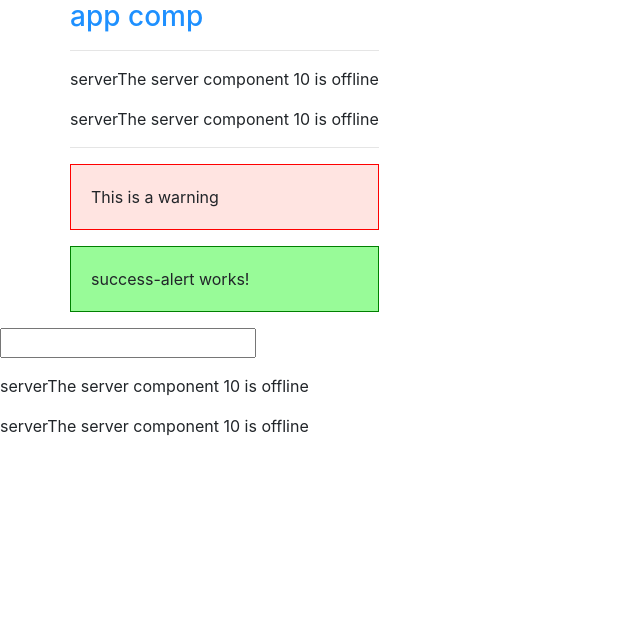
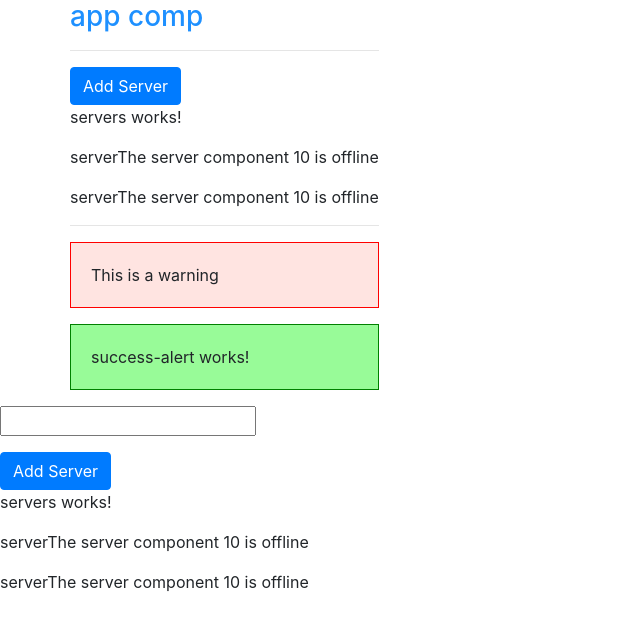
Before and after one commit to sukhmani/Angular1, an Angular app in the folder my-first-app/: page / in a window 1280 px wide. Shown: the top 630 px of the page, without its empty margins (0-640 px from the left). Built offline with nearby package versions, Linux system fonts and the light colour scheme.

Commit message:
propertyBinding

```diff
--- a/my-first-app/src/app/servers/servers.component.html
+++ b/my-first-app/src/app/servers/servers.component.html
@@ -1,3 +1,6 @@
+
+<button class="btn btn-primary"
+[disabled]>Add Server</button>
 <p>servers works!</p>
 <app-server></app-server>
 <app-server></app-server>
--- a/my-first-app/src/app/servers/servers.component.ts
+++ b/my-first-app/src/app/servers/servers.component.ts
@@ -2,13 +2,20 @@ import { Component, OnInit } from '@angular/core';
 
 @Component({
   selector: 'app-servers',
-  template: '<app-server></app-server><app-server></app-server>',
- styleUrls: ['./servers.component.css']
+  //template: '<app-server></app-server><app-server></app-server>',
+
+ templateUrl: './servers.component.html',
+  styleUrls: ['./servers.component.css']
 
 })
 export class ServersComponent implements OnInit {
+  allowNewServer = false;
 
-  constructor() { }
+  constructor() {
+    setTimeout(() => {
+      this.allowNewServer = true;
+    },2000);
+  }
 
   ngOnInit(): void {
   }
```
